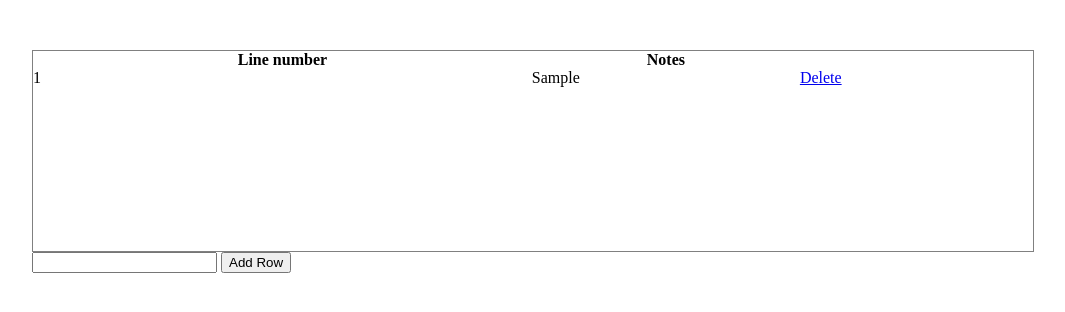
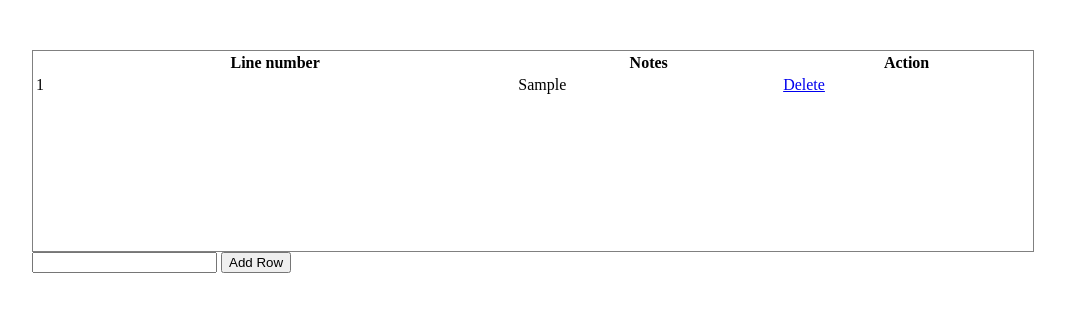
Before and after one commit to elkick-official/dynamic-table-rows, a plain HTML site: page index.html in a window 1280 px wide. Both pictures are taken after typing "Sample" into the empty fields and a click on the button "Add Row". Shown: the whole page, without its empty margins (18-1083 px from the left). Drawn offline with nearby package versions, Linux system fonts and the light colour scheme.

Commit message:
re-factor-code

```diff
--- a/index.html
+++ b/index.html
@@ -3,7 +3,7 @@
     margin: 50px;
   }
 
-  #placeordetb_body_wrap {
+  #parent-table-div {
     border: 1px solid gray;
   }
 </style>
@@ -13,27 +13,21 @@
     display: inline-block;
     border: 0px solid rgb(136, 136, 136);
   "
-  id="placeordetb_table_wrap"
+  id="dynamic-table_table_wrap"
 >
   <div
     style="width: 1000px; height: 200px; overflow: auto;"
-    id="placeordetb_body_wrap"
+    id="parent-table-div"
   >
-    <table
-      class="placeorder_items"
-      id="placeordetb"
-      border="0"
-      cellpadding="0"
-      cellspacing="0"
-      width="100%"
-    >
-      <tbody>
-        <tr valign="top">
+    <table id="dynamic-table" width="100%">
+      <thead>
+        <tr>
           <th>Line number</th>
           <th>Notes</th>
-          <th></th>
+          <th>Action</th>
         </tr>
-      </tbody>
+      </thead>
+      <tbody></tbody>
     </table>
   </div>
 </div>
@@ -45,10 +39,10 @@
   //START logic for scroll to last TR
   const scrollToLastTr = () => {
     var scrollBottom = Math.max(
-      $('#placeordetb').height() - $('#placeordetb_body_wrap').height(),
+      $('#dynamic-table').height() - $('#parent-table-div').height(),
       0,
     )
-    $('#placeordetb_body_wrap').scrollTop(scrollBottom)
+    $('#parent-table-div').scrollTop(scrollBottom)
   }
   //END logic for scroll to last TR
 
@@ -70,11 +64,11 @@
       alert('Enter value in input')
       return
     }
-    $('#placeordetb').append(
-      `<tr id="uniq_${$('#placeordetb tr').length}"><td>${
-        $('#placeordetb tr').length
+    $('#dynamic-table tbody').append(
+      `<tr id="uniq_${$('#dynamic-table tr').length}"><td>${
+        $('#dynamic-table tr').length
       }</td><td>${inputValue}</td><td><a href="javascript:void(0)" onclick="deleteRow(${
-        $('#placeordetb tr').length
+        $('#dynamic-table tr').length
       })">Delete</a></td></tr>`,
     )
     scrollToLastTr()
```
